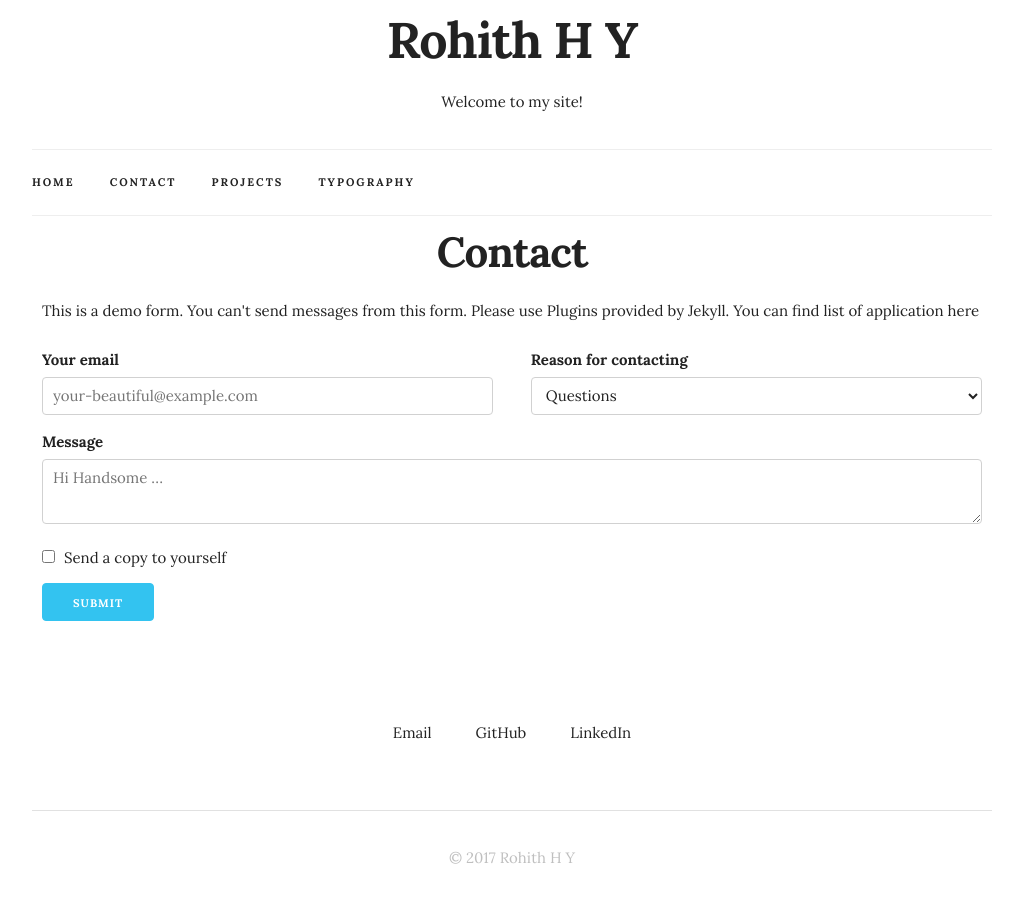
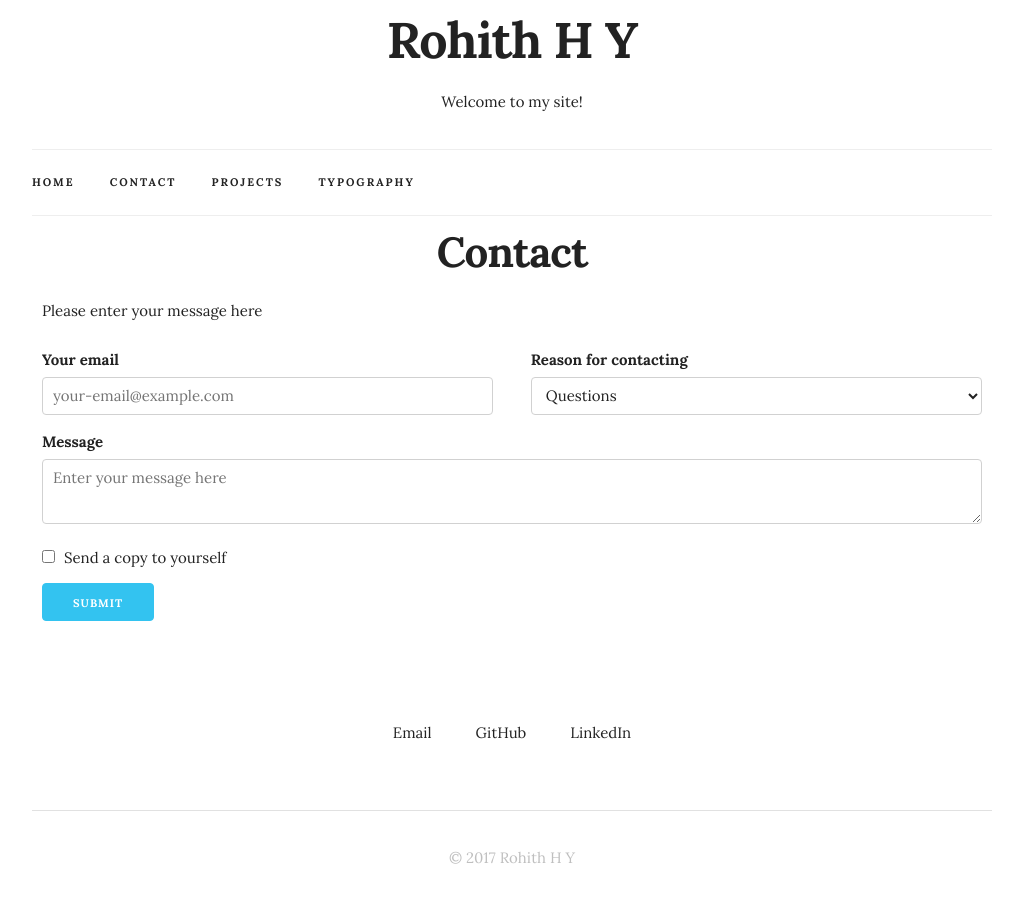
Before and after one commit to rohithh/rohithh.github.io, a Jekyll site: the page built from contact.html, in a window 1280 px wide. Shown: the whole page, without its empty margins (128-1151 px from the left). Built offline with Jekyll 4.4.1, drawn with Linux system fonts in a browser that asks for light colours.

```diff
--- a/contact.html
+++ b/contact.html
@@ -6,24 +6,23 @@ description: "Contact"
 
             <div class="contact">
                 <h2 class="contact-title">Contact</h2>
-                <p>This is a demo form. You can't send messages from this form. Please use Plugins provided by Jekyll. You can find list of application <a href="">here</a></p>
+                <p>Please enter your message <a href="">here</a></p>
                 <form>
                     <div class="row">
                         <div class="six columns">
                         <label for="exampleEmailInput">Your email</label>
-                        <input class="u-full-width" placeholder="your-beautiful@example.com" id="exampleEmailInput" type="email">
+                        <input class="u-full-width" placeholder="your-email@example.com" id="exampleEmailInput" type="email">
                         </div>
                         <div class="six columns">
                         <label for="exampleRecipientInput">Reason for contacting</label>
                         <select class="u-full-width" id="exampleRecipientInput">
                             <option value="Option 1">Questions</option>
                             <option value="Option 2">Admiration</option>
-                            <option value="Option 3">Can I get your number?</option>
                         </select>
                         </div>
                     </div>
                     <label for="exampleMessage">Message</label>
-                    <textarea class="u-full-width" placeholder="Hi Handsome …" id="exampleMessage"></textarea>
+                    <textarea class="u-full-width" placeholder="Enter your message here" id="exampleMessage"></textarea>
                     <label class="example-send-yourself-copy">
                         <input type="checkbox">
                         <span class="label-body">Send a copy to yourself</span>
```
